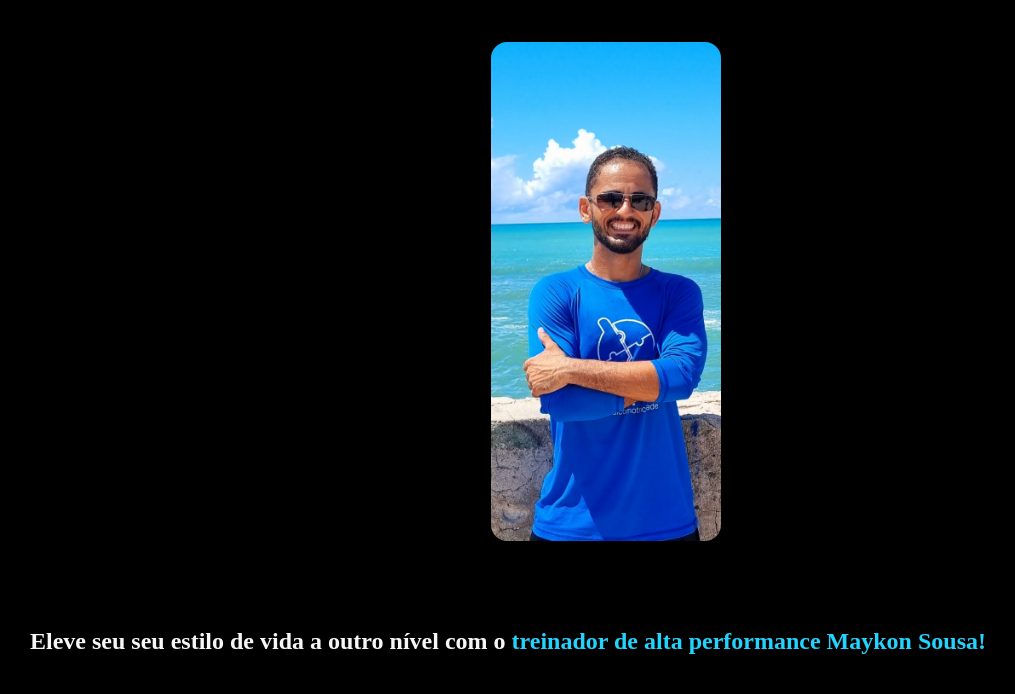
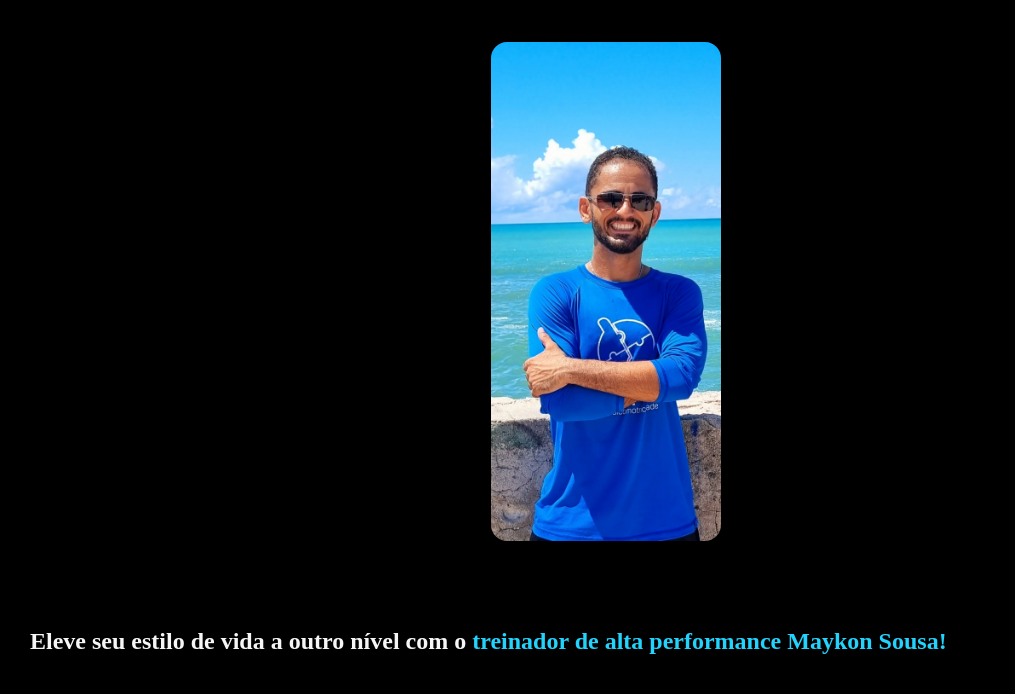
Before and after one commit to AnaSantanaED/FitnessProPage_MaykonSousa, a plain HTML site: page index.html in a window 1280 px wide. Shown: the part 106-800 px from the top of the page, without its empty margins (34-1049 px from the left). Drawn offline with nearby package versions, Linux system fonts and the light colour scheme.

Commit message:
Segundo commit com correcao de texto

```diff
--- a/index.html
+++ b/index.html
@@ -20,7 +20,7 @@
         </header>
         <main class="apresentacao">
             <section class="apresentacao_conteudo">
-                <h1 class="apresentacao__conteudo_titulo">Eleve seu seu estilo de vida a outro nível com o <strong class="título-destaque">treinador de alta performance Maykon Sousa!</strong></h1>
+                <h1 class="apresentacao__conteudo_titulo">Eleve seu estilo de vida a outro nível com o <strong class="título-destaque">treinador de alta performance Maykon Sousa!</strong></h1>
                 <p class="apresentacao__conteudo_texto">Olá! Sou Maykon Sousa, Personal Trainer. Ajudo pessoas, adultos e crianças, a colocarem em prática um estilo de vida saudável com qualidade de vida para o corpo e mente.</p>
                 <div class="apresentacao_link">
                     <h2 class="apresentacao_link_subtitulo">Acesse minha rede:</h2>
```
